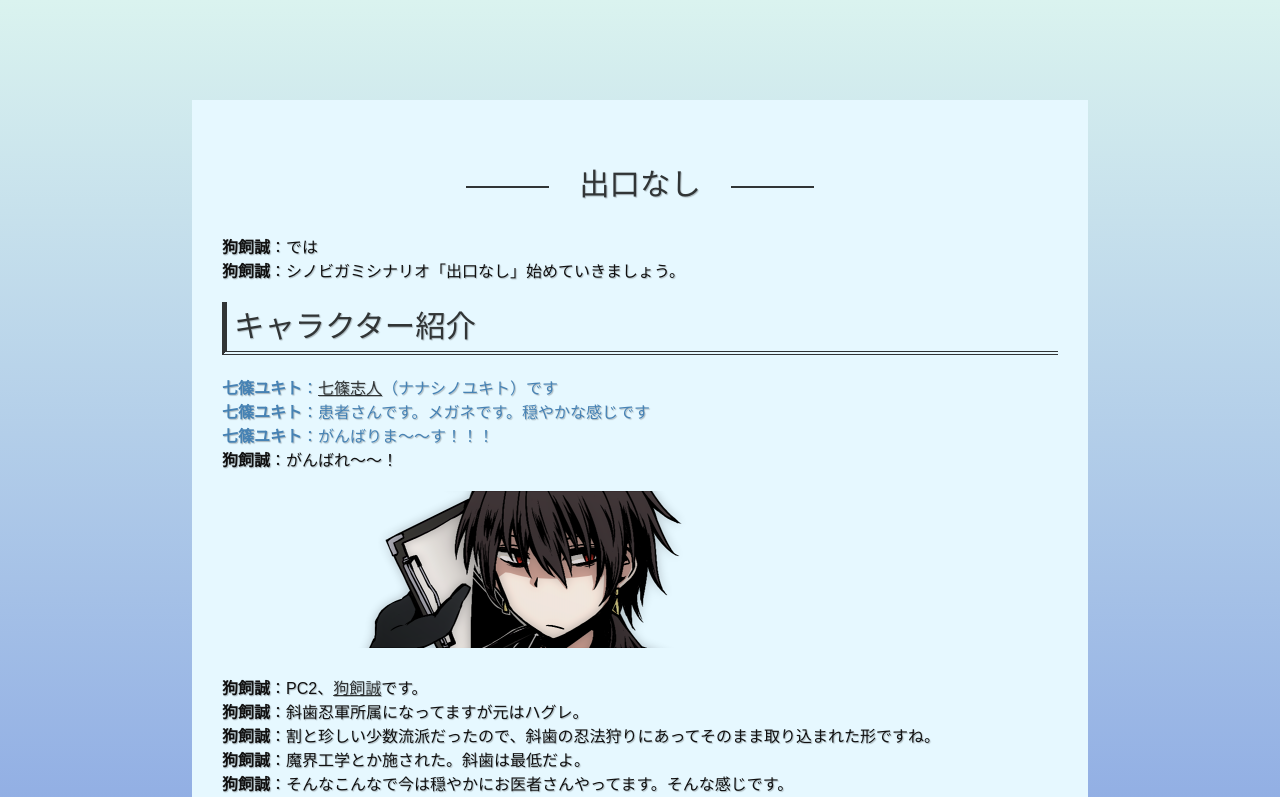
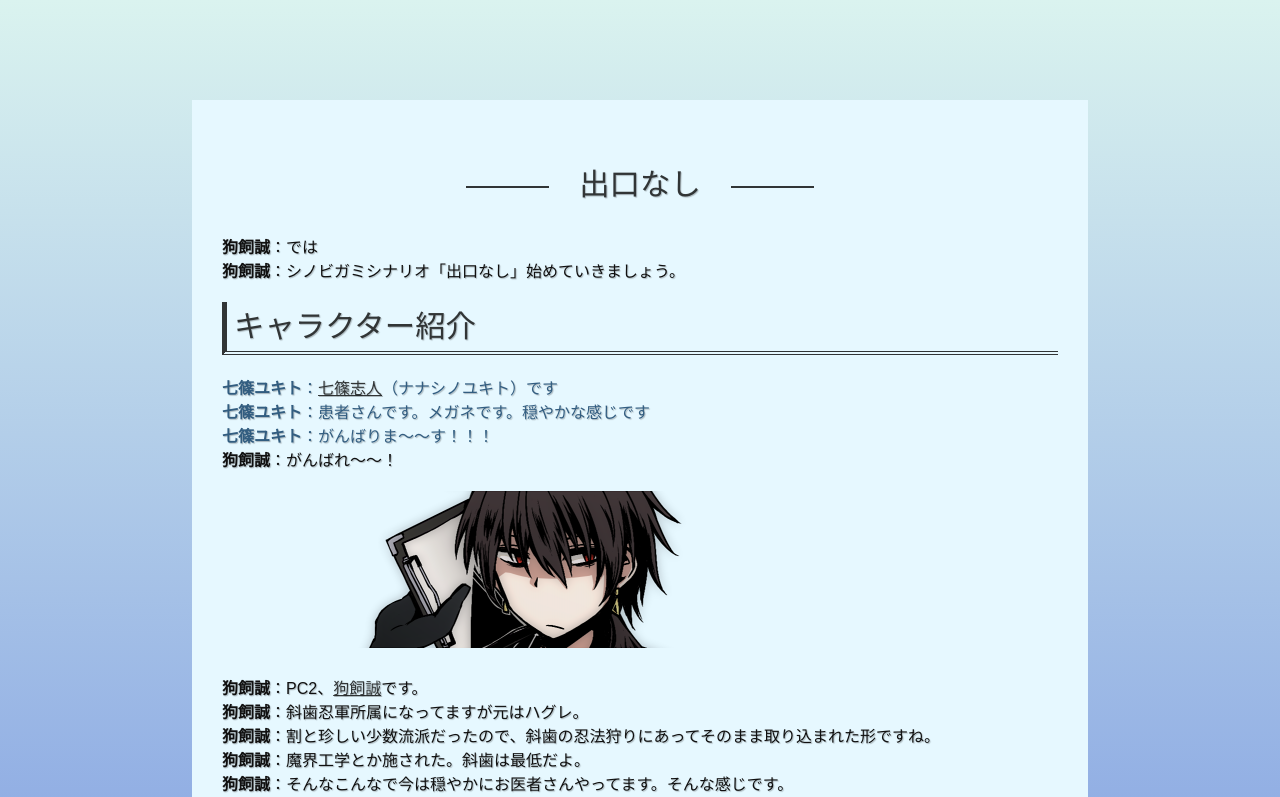
Before and after one commit to doccia-hanagumori/squall, a plain HTML site: page flower/degutinasi.html in a window 1280 px wide. Shown: the top 797 px of the page. Drawn offline with Linux system fonts and the light colour scheme; a script that the page names is missing; a web font is replaced by a local one.

Commit message:
Add files via upload

```diff
--- a/flower/css/style.css
+++ b/flower/css/style.css
@@ -904,7 +904,7 @@ span.pink {
 .gm {color:#101010;}
 .sabato {color:#D2143F;}
 /*PC*/
-.yukito {color:#4682b4;}
+.yukito {color:#325d80;}
 .tohu {color:#778899;}
 
 
```
